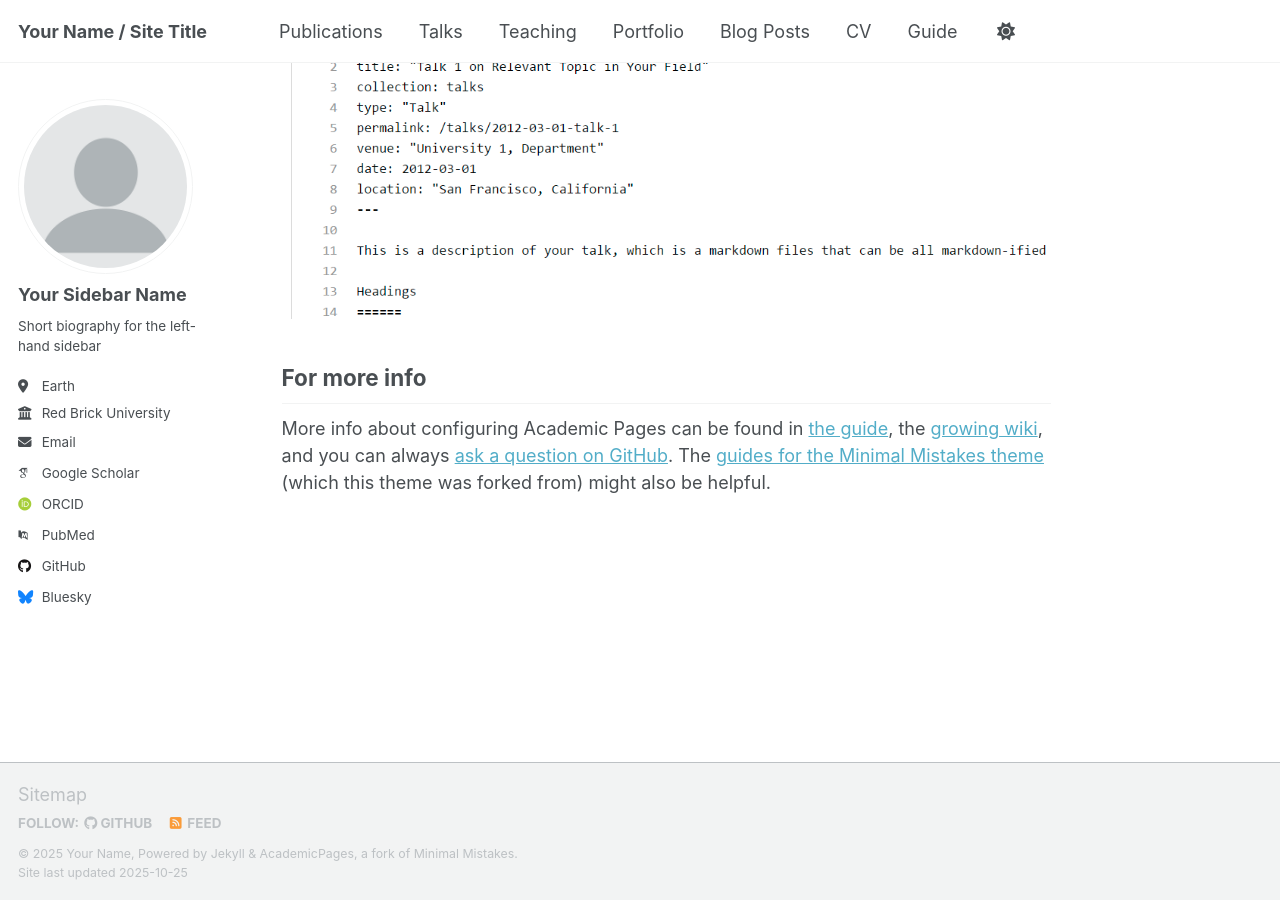
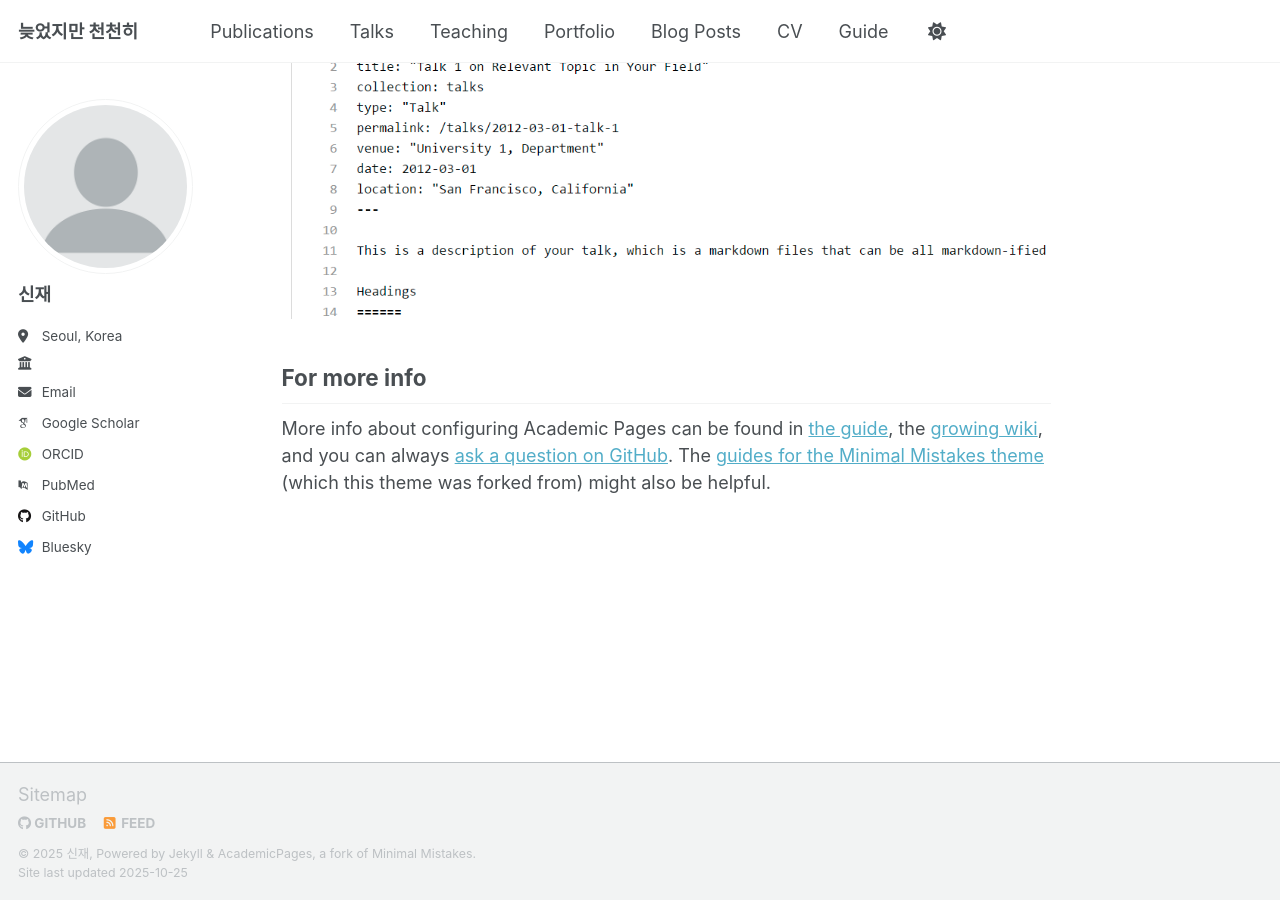
Before and after one commit to shinjhun8213/shinjhun8213.github.io, a Jekyll site: the page built from _pages/about.md, in a window 1280 px wide and 900 px high, scrolled down 2880 px. Built offline with Jekyll 4.4.1, drawn with Linux system fonts in a browser that asks for light colours; some web fonts are replaced; a script that is not in the unit is left out.

Commit message:
Update _config.yml

```diff
--- a/_config.yml
+++ b/_config.yml
@@ -7,16 +7,16 @@
 # server process.
 
 # Basic Site Settings
-locale                   : "en-US"
+locale                   : "ko-KR"
 site_theme               : "default" # Currently available options are "default", "air"
-title                    : "Your Name / Site Title"
+title                    : "늦었지만 천천히"
 title_separator          : "-"
-name                     : &name "Your Name"
-description              : &description "Your Name's academic portfolio"   # Update this with a general description of your site, this is the default if not overridden by a page
-url                      : https://academicpages.github.io # The base hostname & protocol for your site e.g. "https://[your GitHub username].github.io",
+name                     : &name "신재"
+description              : &description "AI/ML 연구 및 논문 리뷰"   # Update this with a general description of your site, this is the default if not overridden by a page
+url                      : https://shinjun8213.github.io # The base hostname & protocol for your site e.g. "https://[your GitHub username].github.io",
                                                            # or if you already have some other page hosted on Github then use "https://[your GitHub username].github.io/[Your Repo Name]"
 baseurl                  : "" # the subpath of your site, e.g. "/blog"
-repository               : "academicpages/academicpages.github.io"
+repository               : "shinjun8213/shinjun8213.github.io"
 
 # Site Author - The following control what appear as part of the author content on the side bar.
 #               If a field is blank the icon and link will not appear, otherwise it will be shown.
@@ -24,23 +24,23 @@ repository               : "academicpages/academicpages.github.io"
 author:
   # Biographic information
   avatar           : "profile.png"
-  name             : "Your Sidebar Name"
-  pronouns         : # example: "she/her"
-  bio              : "Short biography for the left-hand sidebar"
-  location         : "Earth"
-  employer         : "Red Brick University"
+  name             : "신재"
+  pronouns         : # example: ""
+  bio              : ""
+  location         : "Seoul, Korea"
+  employer         : ""
   uri              : # URL
-  email            : "none@example.org"
+  email            : "shin2001213@gmail.com"
 
   # Academic websites
   academia         : # URL
   arxiv            : # URL - Update with the correct link to your profile
-  googlescholar    : "https://scholar.google.com/citations?user=PS_CX0AAAAAJ"
+  googlescholar    : ""
   inspire-hep      : # URL
   impactstory      : # URL
-  orcid            : "https://orcid.org/yourorcidurl"
+  orcid            : "l"
   semantic         : # URL
-  pubmed           : "https://www.ncbi.nlm.nih.gov/pubmed/?term=john+snow"
+  pubmed           : ""
   researchgate     : # URL
   scopus           : # URL
 
@@ -48,13 +48,13 @@ author:
   bitbucket        : # Username - Update with your username on the site
   codepen          : # Username
   dribbble         : # Username
-  github           : "academicpages"
+  github           : "shinjhun8213"
   kaggle           : # Username
   stackoverflow    : # User number or user number and name (i.e., use "1" or "1/jeff-atwood")
 
   # Social media
   artstation       : # Username
-  bluesky          : "bsky.app" # Replace this with you Bluesky username
+  bluesky          : "" # Replace this with you Bluesky username
   facebook         : # Username
   flickr           : # Username
   foursquare       : # Username
@@ -299,7 +299,7 @@ sass:
 permalink: /:categories/:title/
 # paginate: 5 # amount of posts to show
 # paginate_path: /page:num/
-timezone: Etc/UTC # https://en.wikipedia.org/wiki/List_of_tz_database_time_zones
+timezone: Asia/Seoul # https://en.wikipedia.org/wiki/List_of_tz_database_time_zones
 
 
 # Plugins
```
